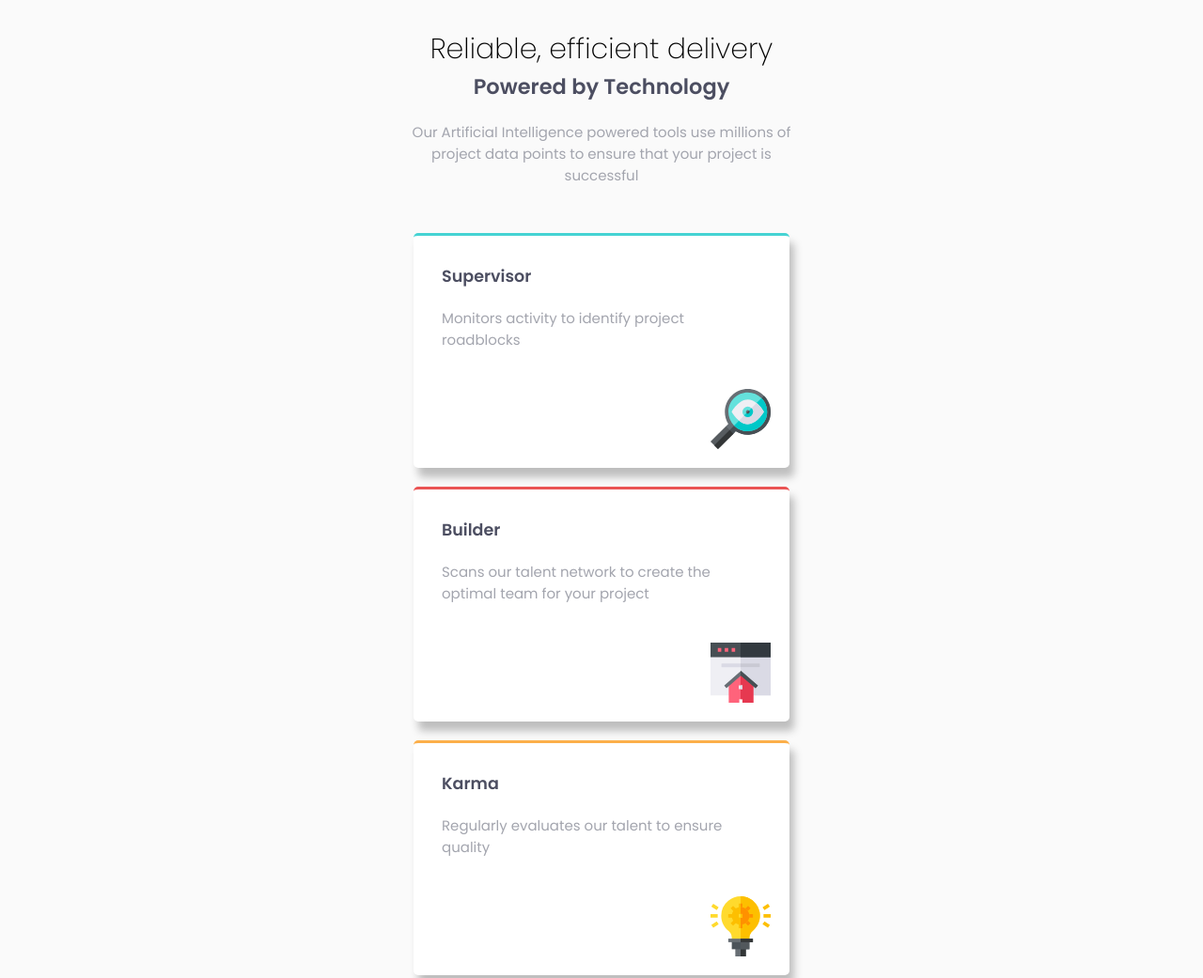
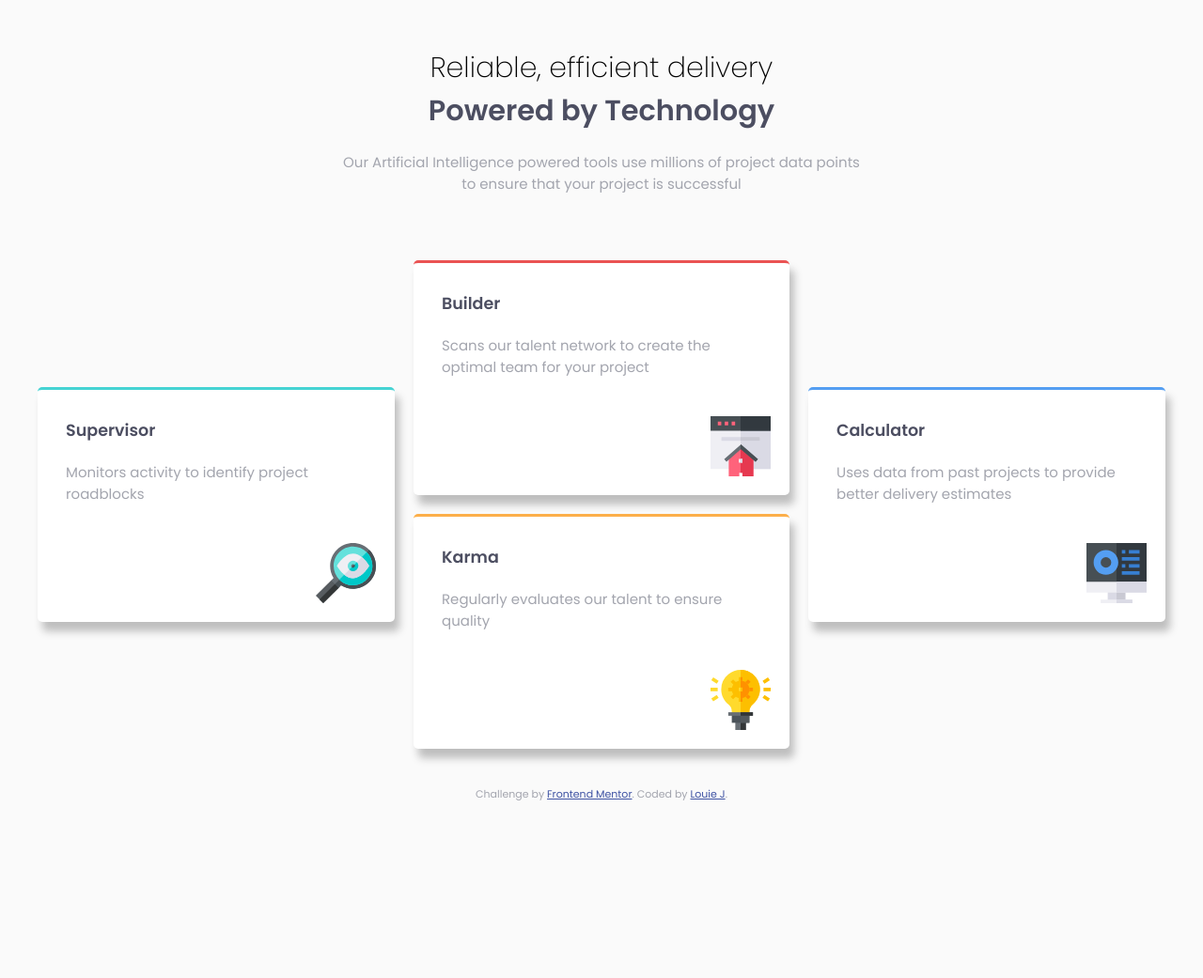
Before and after one commit to ljmarket13/four-card-feature-feMentor, a plain HTML site: page index.html in a window 1280 px wide. Shown: the top 1041 px of the page at 94% size. After the commit the page ends 874 px from the top, so only its background shows below. Drawn offline with Linux system fonts and the light colour scheme.

Commit message:
responsive update

```diff
--- a/css/style.css
+++ b/css/style.css
@@ -26,6 +26,10 @@ h1 {
    font-weight: 200;
 }
 
+h2 {
+	font-size: 1.9rem;
+}
+
 h2,
 h3 {
    font-weight: 400;
@@ -46,7 +50,7 @@ p {
 .top-content {
    text-align: center;
    max-width: 430px;
-   margin: 30px auto;
+   margin: 50px auto;
 }
 
 .box {
@@ -90,3 +94,23 @@ img {
 .attribution a {
    color: hsl(228, 45%, 44%);
 }
+
+
+@media only screen and (min-width: 800px) {
+
+	.top-content {
+		max-width: 550px;
+	}
+
+	.container {
+		max-width: 1200px;
+		margin: 0 auto;
+		display: flex;
+		flex-direction: row;
+		align-items: center;
+	}
+
+	.middle {
+		margin: 0 20px;
+	}
+}
--- a/index.html
+++ b/index.html
@@ -27,19 +27,18 @@
 			<p>Monitors activity to identify project roadblocks</p>
 			<img src="./images/icon-supervisor.svg" alt="supervisor">
 		</div>
-
+		<div class="middle">
 			<div class="box team-builder">
 				<h3><strong>Builder</strong></h3>
 				<p>Scans our talent network to create the optimal team for your project</p>
 				<img src="./images/icon-team-builder.svg" alt="team-builder">
 			</div>
-
 			<div class="box karma">
 				<h3><strong>Karma</strong></h3>
 				<p>Regularly evaluates our talent to ensure quality</p>
 				<img src="./images/icon-karma.svg" alt="karma">
 			</div>
-
+		</div>
 		<div class="box calculator">
 			<h3><strong>Calculator</strong></h3>
 			<p>Uses data from past projects to provide better delivery estimates</p>
@@ -51,7 +50,7 @@
 	<footer>
 		<p class="attribution">
 			Challenge by <a href="https://www.frontendmentor.io?ref=challenge" target="_blank">Frontend Mentor</a>.
-			Coded by <a href="#">Your Name Here</a>.
+			Coded by <a href="#">Louie J</a>.
 		</p>
 	</footer>
 </body>
```
Lines whose indentation alone changed are shown as unchanged.
